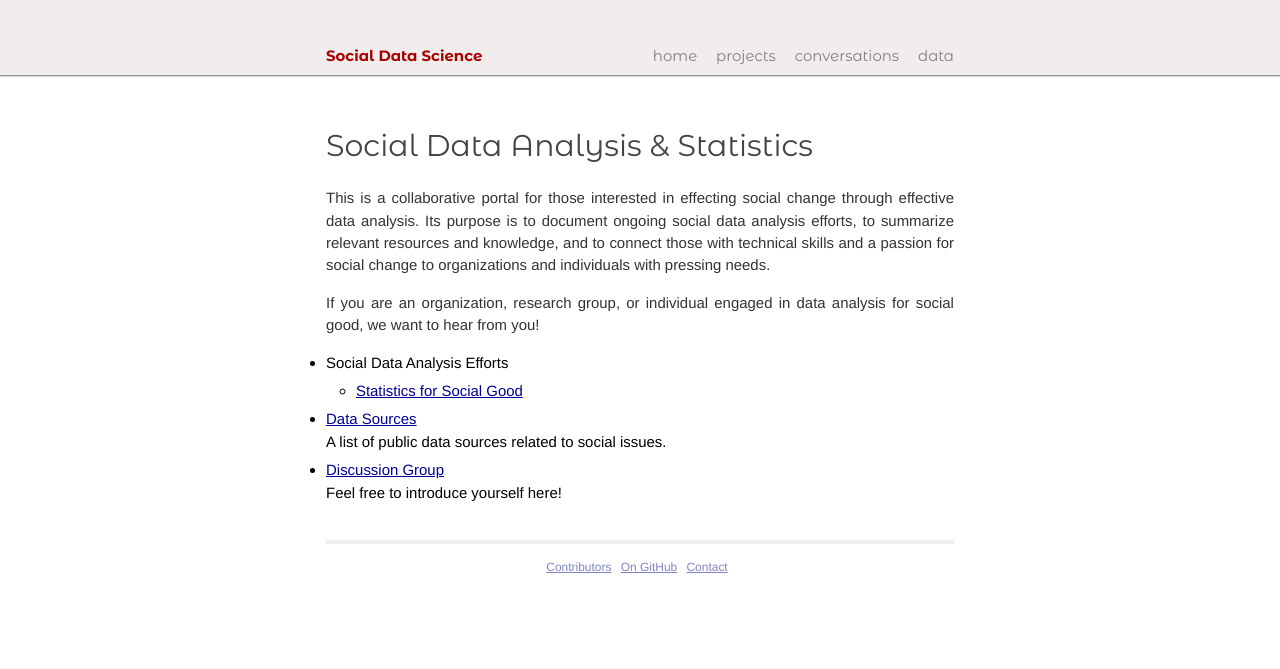
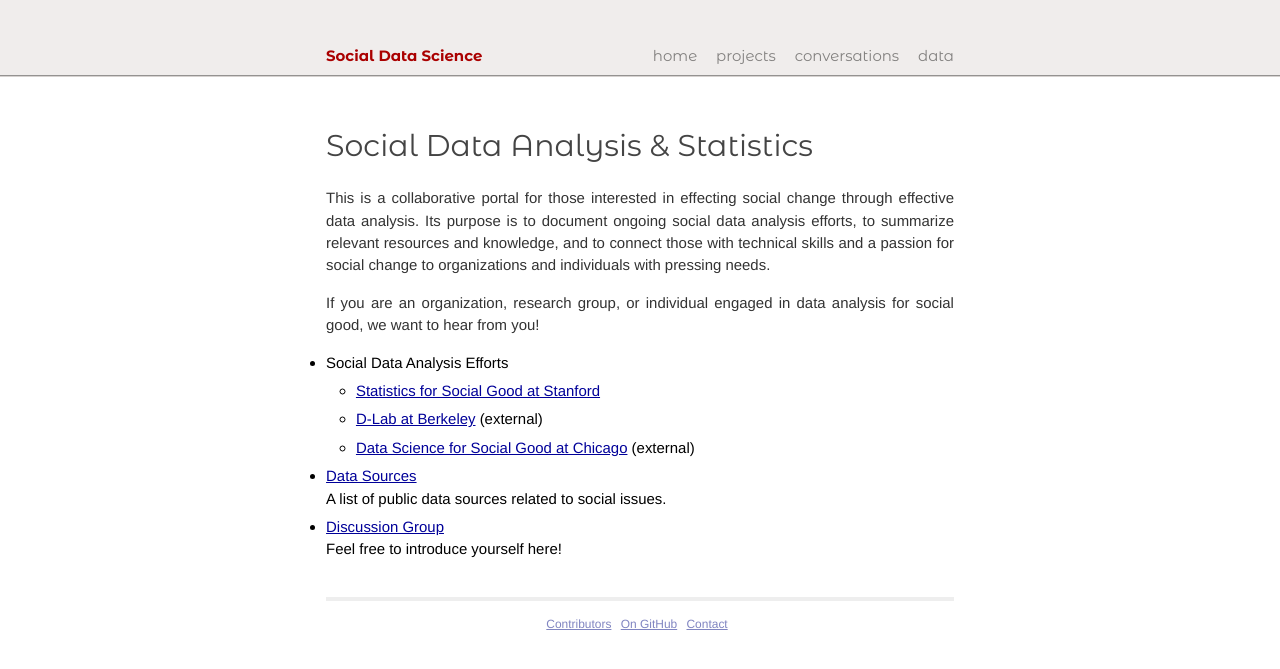
Before and after one commit to stats-for-change/stats-for-change.github.io, a Jekyll site: the page built from index.md, in a window 1280 px wide. Shown: the top 669 px of the page. Built offline with Jekyll 4.4.1, drawn with Linux system fonts in a browser that asks for light colours; Markdown is read by kramdown in place of the engine named in the settings.

Commit message:
Add more entries to list of data analysis efforts.

```diff
--- a/index.md
+++ b/index.md
@@ -10,6 +10,8 @@ Its purpose is to document ongoing social data analysis efforts, to summarize re
 If you are an organization, research group, or individual engaged in data analysis for social good, we want to hear from you!
 
 - Social Data Analysis Efforts
-  - [Statistics for Social Good](/stats-for-good.html)
+  - [Statistics for Social Good at Stanford](/stats-for-good.html)
+  - [D-Lab at Berkeley](http://dlab.berkeley.edu/) (external)
+  - [Data Science for Social Good at Chicago](http://dssg.io/) (external)
 - [Data Sources](/data.html)<br>A list of public data sources related to social issues.
 - [Discussion Group](https://groups.google.com/forum/#!forum/ds4-social-good)<br>Feel free to introduce yourself here!
```
